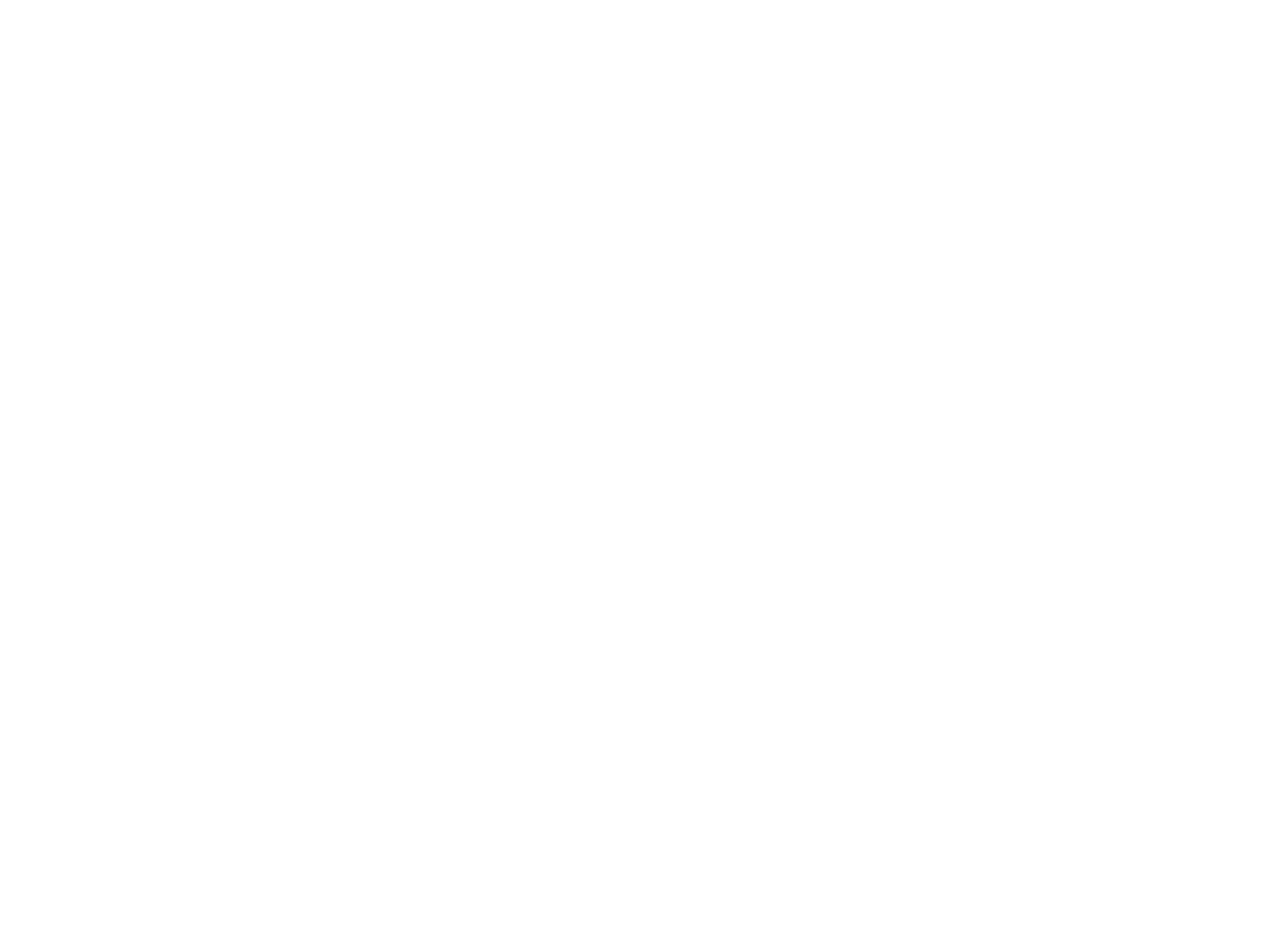
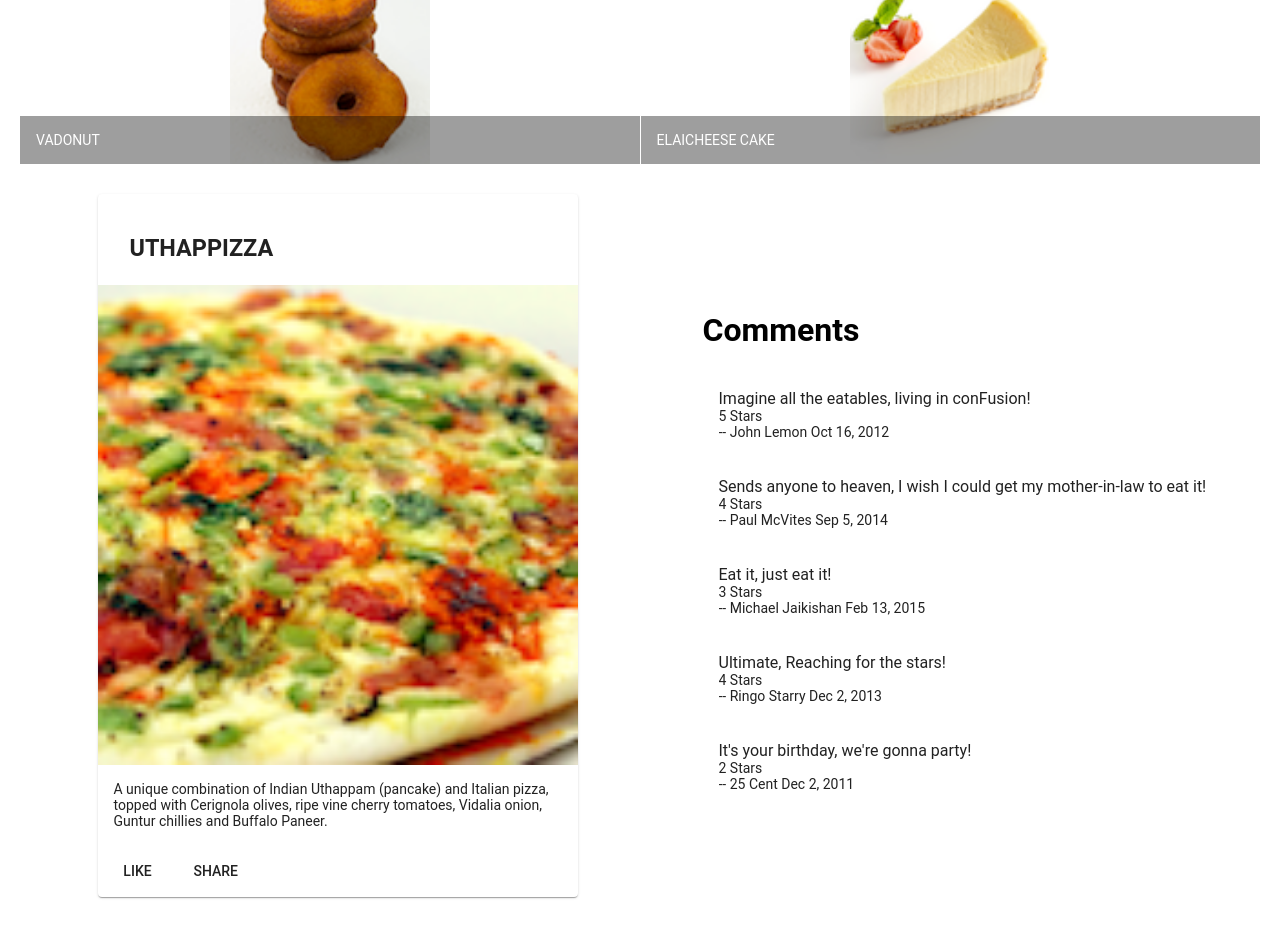
Before and after one commit to RavinSG/ConFusion, an Angular app: page / in a window 1280 px wide. Shown: the part 400-1337 px from the top of the page. Before the commit the page ends 800 px from the top, so only its background shows below. Built offline with nearby package versions, Linux system fonts and the light colour scheme.

Commit message:
Create comments class and move const DISHES out from component

```diff
--- /dev/null
+++ b/src/app/dishdetail/dishdetail.component.html
@@ -0,0 +1,44 @@
+<div class="container"
+     fxLayout="row"
+     fxLayout.sm="column"
+     fxLayout.xs="column"
+     fxLayoutAlign.gt-md="space-around center"
+     fxLayoutGap="10px"
+     fxLayoutGap.xs="0">
+
+
+  <div fxFlex="40" *ngIf="dish">
+    <mat-card>
+      <mat-card-header>
+        <mat-card-title>
+          <h3>{{dish.name | uppercase}}</h3>
+        </mat-card-title>
+      </mat-card-header>
+      <img mat-card-image src="{{dish.image}}" alt="{{dish.name}}">
+      <mat-card-content>
+        <p> {{dish.description}}</p>
+      </mat-card-content>
+      <mat-card-actions>
+        <button mat-button="">LIKE</button>
+        <button mat-button="">SHARE</button>
+      </mat-card-actions>
+    </mat-card>
+  </div>
+
+
+  <div fxFlex="40" *ngIf="dish">
+    <mat-list fxFlex="">
+      <h1>Comments</h1>
+      <mat-list-item *ngFor="let comment of dish.comments">
+        <p mat-line="">
+          {{comment.comment}} <br>
+        </p>
+        <p mat-line="">{{comment.rating}} Stars <br>
+        </p>
+        <p mat-line=""> -- {{comment.author}} {{comment.date | date}} <br>
+        </p>
+
+      </mat-list-item>
+    </mat-list>
+  </div>
+</div>
--- /dev/null
+++ b/src/app/dishdetail/dishdetail.component.ts
@@ -0,0 +1,58 @@
+import { Component, OnInit } from '@angular/core';
+
+const DISH = {
+  id: '0',
+  name: 'Uthappizza',
+  image: '/assets/images/uthappizza.png',
+  category: 'mains',
+  featured: true,
+  label: 'Hot',
+  price: '4.99',
+  // tslint:disable-next-line:max-line-length
+  description: 'A unique combination of Indian Uthappam (pancake) and Italian pizza, topped with Cerignola olives, ripe vine cherry tomatoes, Vidalia onion, Guntur chillies and Buffalo Paneer.',
+  comments: [
+    {
+      rating: 5,
+      comment: 'Imagine all the eatables, living in conFusion!',
+      author: 'John Lemon',
+      date: '2012-10-16T17:57:28.556094Z'
+    },
+    {
+      rating: 4,
+      comment: 'Sends anyone to heaven, I wish I could get my mother-in-law to eat it!',
+      author: 'Paul McVites',
+      date: '2014-09-05T17:57:28.556094Z'
+    },
+    {
+      rating: 3,
+      comment: 'Eat it, just eat it!',
+      author: 'Michael Jaikishan',
+      date: '2015-02-13T17:57:28.556094Z'
+    },
+    {
+      rating: 4,
+      comment: 'Ultimate, Reaching for the stars!',
+      author: 'Ringo Starry',
+      date: '2013-12-02T17:57:28.556094Z'
+    },
+    {
+      rating: 2,
+      comment: 'It\'s your birthday, we\'re gonna party!',
+      author: '25 Cent',
+      date: '2011-12-02T17:57:28.556094Z'
+    }
+  ]
+};
+
+@Component({
+  selector: 'app-dishdetail',
+  templateUrl: './dishdetail.component.html',
+  styleUrls: ['./dishdetail.component.scss']
+})
+export class DishdetailComponent implements OnInit {
+  dish = DISH;
+  constructor() { }
+
+  ngOnInit() {
+  }
+}
--- a/src/app/menu/menu.component.html
+++ b/src/app/menu/menu.component.html
@@ -1,15 +1,27 @@
 <div class="container"
      fxLayout="column"
      fxLayoutGap="10px">
-  <mat-list fxFlex>
-    <mat-list-item *ngFor="let dish of dishes">
-      <img mat-list-avatar src={{dish.image}} alt="{{dish.name}}">
-      <h1 mat-line>{{dish.name}}</h1>
-      <p mat-line>
-        <span>
-          {{dish.description}}
-        </span>
-      </p>
-    </mat-list-item>
-  </mat-list>
+
+  <div fxFlex="">
+    <div>
+      <h3>Menu</h3>
+      <hr>
+    </div>
+  </div>
+
+  <div fxFlex="">
+    <mat-grid-list [cols]="2" rowHeight="200px">
+      <mat-grid-tile *ngFor="let dish of dishes">
+        <img height="200px" src={{dish.image}} alt="{{dish.name}}">
+        <mat-grid-tile-footer>
+          <h1 mat-line>
+            {{dish.name | uppercase}}
+          </h1>
+        </mat-grid-tile-footer>
+      </mat-grid-tile>
+    </mat-grid-list>
+  </div>
+
+  <app-dishdetail></app-dishdetail>
+
 </div>
--- a/src/app/menu/menu.component.ts
+++ b/src/app/menu/menu.component.ts
@@ -1,5 +1,6 @@
 import {Component, OnInit} from '@angular/core';
 import {Dish} from '../shared/dish';
+import {DISHES} from '../shared/dishes';
 
 @Component({
   selector: 'app-menu',
@@ -7,50 +8,8 @@
   styleUrls: ['./menu.component.scss']
 })
 export class MenuComponent implements OnInit {
-  dishes: Dish[] = [
-    {
-      id: '0',
-      name: 'Uthappizza',
-      image: '/assets/images/uthappizza.png',
-      category: 'mains',
-      featured: true,
-      label: 'Hot',
-      price: '4.99',
-      // tslint:disable-next-line:max-line-length
-      description: 'A unique combination of Indian Uthappam (pancake) and Italian pizza, topped with Cerignola olives, ripe vine cherry tomatoes, Vidalia onion, Guntur chillies and Buffalo Paneer.'
-    },
-    {
-      id: '1',
-      name: 'Zucchipakoda',
-      image: '/assets/images/zucchipakoda.png',
-      category: 'appetizer',
-      featured: false,
-      label: '',
-      price: '1.99',
-      description: 'Deep fried Zucchini coated with mildly spiced Chickpea flour batter accompanied with a sweet-tangy tamarind sauce'
-    },
-    {
-      id: '2',
-      name: 'Vadonut',
-      image: '/assets/images/vadonut.png',
-      category: 'appetizer',
-      featured: false,
-      label: 'New',
-      price: '1.99',
-      description: 'A quintessential ConFusion experience, is it a vada or is it a donut?'
-    },
-    {
-      id: '3',
-      name: 'ElaiCheese Cake',
-      image: '/assets/images/elaicheesecake.png',
-      category: 'dessert',
-      featured: false,
-      label: '',
-      price: '2.99',
-      description: 'A delectable, semi-sweet New York Style Cheese Cake, with Graham cracker crust and spiced with Indian cardamoms'
-    }
-  ];
-
+  dishes = DISHES;
+  dish: Dish = DISHES[0];
 
   constructor() {
   }
--- /dev/null
+++ b/src/app/shared/comment.ts
@@ -0,0 +1,6 @@
+export class Comment {
+  rating: number;
+  comment: string;
+  author: string;
+  date: string;
+}
--- a/src/app/shared/dish.ts
+++ b/src/app/shared/dish.ts
@@ -1,3 +1,5 @@
+import { Comment } from './comment';
+
 export class Dish {
   id: string;
   name: string;
@@ -7,4 +9,5 @@
   label: string;
   price: string;
   description: string;
+  comments: Comment[];
 }
--- /dev/null
+++ b/src/app/shared/dishes.ts
@@ -0,0 +1,173 @@
+import { Dish } from './dish';
+
+export const DISHES: Dish[] = [
+  {
+    id: '0',
+    name: 'Uthappizza',
+    image: '/assets/images/uthappizza.png',
+    category: 'mains',
+    featured: true,
+    label: 'Hot',
+    price: '4.99',
+    // tslint:disable-next-line:max-line-length
+    description: 'A unique combination of Indian Uthappam (pancake) and Italian pizza, topped with Cerignola olives, ripe vine cherry tomatoes, Vidalia onion, Guntur chillies and Buffalo Paneer.',
+    comments: [
+      {
+        rating: 5,
+        comment: 'Imagine all the eatables, living in conFusion!',
+        author: 'John Lemon',
+        date: '2012-10-16T17:57:28.556094Z'
+      },
+      {
+        rating: 4,
+        comment: 'Sends anyone to heaven, I wish I could get my mother-in-law to eat it!',
+        author: 'Paul McVites',
+        date: '2014-09-05T17:57:28.556094Z'
+      },
+      {
+        rating: 3,
+        comment: 'Eat it, just eat it!',
+        author: 'Michael Jaikishan',
+        date: '2015-02-13T17:57:28.556094Z'
+      },
+      {
+        rating: 4,
+        comment: 'Ultimate, Reaching for the stars!',
+        author: 'Ringo Starry',
+        date: '2013-12-02T17:57:28.556094Z'
+      },
+      {
+        rating: 2,
+        comment: 'It\'s your birthday, we\'re gonna party!',
+        author: '25 Cent',
+        date: '2011-12-02T17:57:28.556094Z'
+      }
+    ]
+  },
+  {
+    id: '1',
+    name: 'Zucchipakoda',
+    image: '/assets/images/zucchipakoda.png',
+    category: 'appetizer',
+    featured: false,
+    label: '',
+    price: '1.99',
+    description: 'Deep fried Zucchini coated with mildly spiced Chickpea flour batter accompanied with a sweet-tangy tamarind sauce',
+    comments: [
+      {
+        rating: 5,
+        comment: 'Imagine all the eatables, living in conFusion!',
+        author: 'John Lemon',
+        date: '2012-10-16T17:57:28.556094Z'
+      },
+      {
+        rating: 4,
+        comment: 'Sends anyone to heaven, I wish I could get my mother-in-law to eat it!',
+        author: 'Paul McVites',
+        date: '2014-09-05T17:57:28.556094Z'
+      },
+      {
+        rating: 3,
+        comment: 'Eat it, just eat it!',
+        author: 'Michael Jaikishan',
+        date: '2015-02-13T17:57:28.556094Z'
+      },
+      {
+        rating: 4,
+        comment: 'Ultimate, Reaching for the stars!',
+        author: 'Ringo Starry',
+        date: '2013-12-02T17:57:28.556094Z'
+      },
+      {
+        rating: 2,
+        comment: 'It\'s your birthday, we\'re gonna party!',
+        author: '25 Cent',
+        date: '2011-12-02T17:57:28.556094Z'
+      }
+    ]
+  },
+  {
+    id: '2',
+    name: 'Vadonut',
+    image: '/assets/images/vadonut.png',
+    category: 'appetizer',
+    featured: false,
+    label: 'New',
+    price: '1.99',
+    description: 'A quintessential ConFusion experience, is it a vada or is it a donut?',
+    comments: [
+      {
+        rating: 5,
+        comment: 'Imagine all the eatables, living in conFusion!',
+        author: 'John Lemon',
+        date: '2012-10-16T17:57:28.556094Z'
+      },
+      {
+        rating: 4,
+        comment: 'Sends anyone to heaven, I wish I could get my mother-in-law to eat it!',
+        author: 'Paul McVites',
+        date: '2014-09-05T17:57:28.556094Z'
+      },
+      {
+        rating: 3,
+        comment: 'Eat it, just eat it!',
+        author: 'Michael Jaikishan',
+        date: '2015-02-13T17:57:28.556094Z'
+      },
+      {
+        rating: 4,
+        comment: 'Ultimate, Reaching for the stars!',
+        author: 'Ringo Starry',
+        date: '2013-12-02T17:57:28.556094Z'
+      },
+      {
+        rating: 2,
+        comment: 'It\'s your birthday, we\'re gonna party!',
+        author: '25 Cent',
+        date: '2011-12-02T17:57:28.556094Z'
+      }
+    ]
+  },
+  {
+    id: '3',
+    name: 'ElaiCheese Cake',
+    image: '/assets/images/elaicheesecake.png',
+    category: 'dessert',
+    featured: false,
+    label: '',
+    price: '2.99',
+    description: 'A delectable, semi-sweet New York Style Cheese Cake, with Graham cracker crust and spiced with Indian cardamoms',
+    comments: [
+      {
+        rating: 5,
+        comment: 'Imagine all the eatables, living in conFusion!',
+        author: 'John Lemon',
+        date: '2012-10-16T17:57:28.556094Z'
+      },
+      {
+        rating: 4,
+        comment: 'Sends anyone to heaven, I wish I could get my mother-in-law to eat it!',
+        author: 'Paul McVites',
+        date: '2014-09-05T17:57:28.556094Z'
+      },
+      {
+        rating: 3,
+        comment: 'Eat it, just eat it!',
+        author: 'Michael Jaikishan',
+        date: '2015-02-13T17:57:28.556094Z'
+      },
+      {
+        rating: 4,
+        comment: 'Ultimate, Reaching for the stars!',
+        author: 'Ringo Starry',
+        date: '2013-12-02T17:57:28.556094Z'
+      },
+      {
+        rating: 2,
+        comment: 'It\'s your birthday, we\'re gonna party!',
+        author: '25 Cent',
+        date: '2011-12-02T17:57:28.556094Z'
+      }
+    ]
+  }
+];
```
Also changed, not shown: src/app/app.module.ts (+10 -2 lines), src/app/dishdetail/dishdetail.component.scss (added), 1 other file (tests, documents, lock files or other folders).
